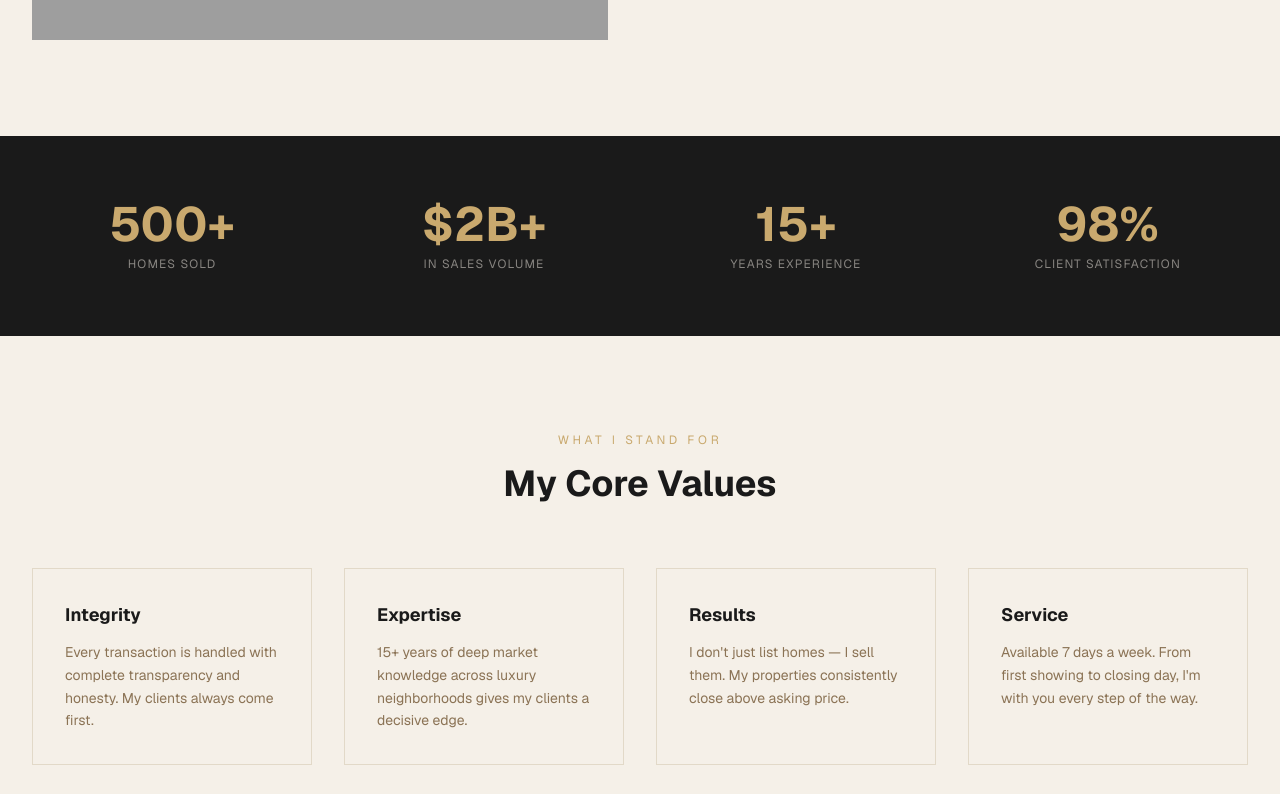
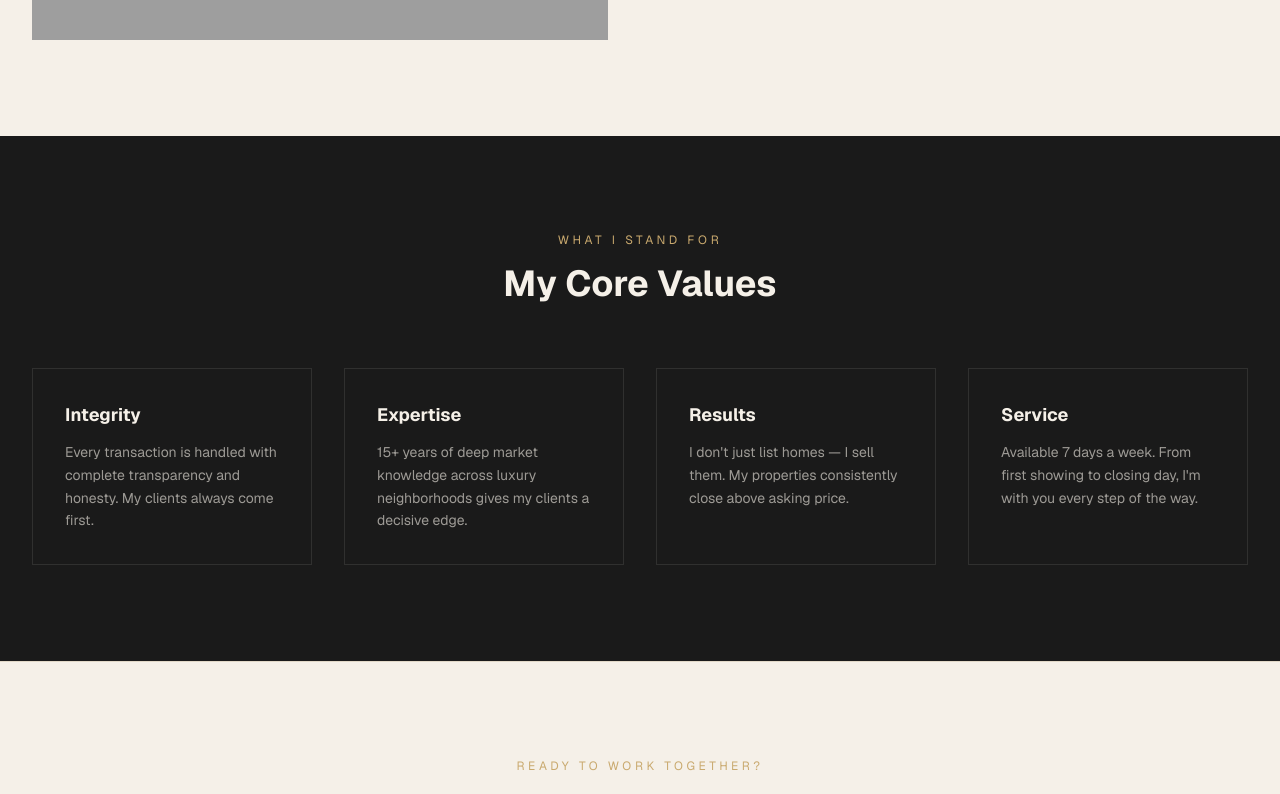
Before and after one commit to ChristineGiljang/realtor-rutch, a Next.js app: page /about in a window 1280 px wide. Shown: the part 1080-1874 px from the top of the page. Built offline with nearby package versions, Linux system fonts and the light colour scheme; grey boxes are pictures that could not be loaded.

Commit message:
update about page - remove stats, fix CTA color

```diff
--- a/app/(main)/about/page.tsx
+++ b/app/(main)/about/page.tsx
@@ -1,11 +1,4 @@
 export default function AboutPage() {
-  const stats = [
-    { number: "500+", label: "Homes Sold" },
-    { number: "$2B+", label: "In Sales Volume" },
-    { number: "15+", label: "Years Experience" },
-    { number: "98%", label: "Client Satisfaction" },
-  ];
-
   const values = [
     {
       title: "Integrity",
@@ -60,7 +53,9 @@ export default function AboutPage() {
             <p className="text-xs tracking-[0.3em] uppercase text-[#C9A96E] mb-4">
               My Story
             </p>
-            <h2 className="text-3xl md:text-4xl font-bold mb-6">Agent Name</h2>
+            <h2 className="text-3xl md:text-4xl font-bold mb-6 text-[#1A1A1A]">
+              Agent Name
+            </h2>
             <p className="text-[#8B7355] leading-relaxed mb-4">
               With over 15 years of experience in luxury real estate, I have
               built a reputation for delivering exceptional results for buyers
@@ -84,66 +79,52 @@ export default function AboutPage() {
                 <p className="text-xs tracking-widest uppercase text-[#8B7355] mb-1">
                   License
                 </p>
-                <p className="font-semibold"># 00000000</p>
+                <p className="font-semibold text-[#1A1A1A]"># 00000000</p>
               </div>
               <div>
                 <p className="text-xs tracking-widest uppercase text-[#8B7355] mb-1">
                   Brokerage
                 </p>
-                <p className="font-semibold">[Brokerage Name]</p>
+                <p className="font-semibold text-[#1A1A1A]">[Brokerage Name]</p>
               </div>
               <div>
                 <p className="text-xs tracking-widest uppercase text-[#8B7355] mb-1">
                   Member Since
                 </p>
-                <p className="font-semibold">2009</p>
+                <p className="font-semibold text-[#1A1A1A]">2009</p>
               </div>
             </div>
           </div>
         </div>
       </div>
 
-      {/* Stats */}
-      <div className="bg-[#1A1A1A] text-[#F5F0E8] py-16">
+      {/* Values */}
+      <div className="bg-[#1A1A1A] py-24">
         <div className="max-w-7xl mx-auto px-4 sm:px-6 lg:px-8">
-          <div className="grid grid-cols-2 md:grid-cols-4 gap-8 text-center">
-            {stats.map((stat) => (
-              <div key={stat.label}>
-                <p className="text-4xl md:text-5xl font-bold text-[#C9A96E] mb-2">
-                  {stat.number}
-                </p>
-                <p className="text-xs tracking-widest uppercase text-[#F5F0E8]/50">
-                  {stat.label}
-                </p>
-              </div>
-            ))}
-          </div>
-        </div>
-      </div>
-
-      {/* Values */}
-      <div className="max-w-7xl mx-auto px-4 sm:px-6 lg:px-8 py-24">
           <div className="text-center mb-16">
             <p className="text-xs tracking-[0.3em] uppercase text-[#C9A96E] mb-4">
               What I Stand For
             </p>
-          <h2 className="text-4xl font-bold">My Core Values</h2>
+            <h2 className="text-4xl font-bold text-[#F5F0E8]">
+              My Core Values
+            </h2>
           </div>
 
           <div className="grid grid-cols-1 md:grid-cols-2 lg:grid-cols-4 gap-8">
             {values.map((value) => (
               <div
                 key={value.title}
-              className="border border-[#E2D9C8] p-8 hover:border-[#C9A96E] transition"
+                className="border border-[#F5F0E8]/10 p-8 hover:border-[#C9A96E] transition"
               >
-              <h3 className="text-lg font-bold mb-3 text-[#1A1A1A]">
+                <h3 className="text-lg font-bold mb-3 text-[#F5F0E8]">
                   {value.title}
                 </h3>
-              <p className="text-[#8B7355] text-sm leading-relaxed">
+                <p className="text-[#F5F0E8]/60 text-sm leading-relaxed">
                   {value.description}
                 </p>
               </div>
             ))}
+          </div>
         </div>
       </div>
 
@@ -153,7 +134,7 @@ export default function AboutPage() {
           <p className="text-xs tracking-[0.3em] uppercase text-[#C9A96E] mb-4">
             Ready to Work Together?
           </p>
-          <h2 className="text-4xl font-bold mb-6">
+          <h2 className="text-4xl font-bold mb-6 text-[#1A1A1A]">
             Let's Find Your Dream Home
           </h2>
           <p className="text-[#8B7355] max-w-xl mx-auto mb-10">
```
Lines whose indentation alone changed are shown as unchanged.
